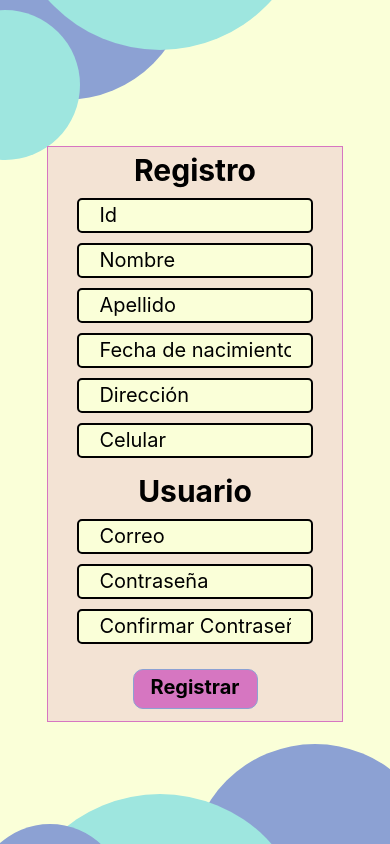
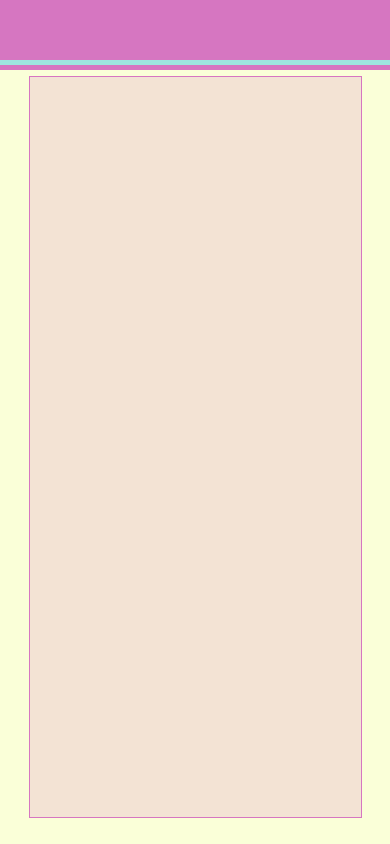
Before and after one commit to Leana05/Proyect_movil, a React Native app in the folder GlexPet/: screen / in a window 390 px wide. Built offline with nearby package versions, Linux system fonts and the light colour scheme.

Commit message:
Incio de user

```diff
--- a/GlexPet/App.js
+++ b/GlexPet/App.js
@@ -1,11 +1,13 @@
 import { StatusBar } from 'expo-status-bar';
 import { StyleSheet, Text, View } from 'react-native';
 import SignUp from './src/screens/SignUp.js'
+import User from './src/screens/User.js'
 
 export default function App() {
   return (
     <View style={styles.container}>
-      <SignUp></SignUp>
+      <User></User>
+      {/* <SignUp></SignUp> */}
     </View>
   );
 }
--- a/GlexPet/src/screens/SignUp.js
+++ b/GlexPet/src/screens/SignUp.js
@@ -43,7 +43,6 @@ const stylesSignUp = StyleSheet.create({
         display: 'flex',
         width: '100%',
         height: '100%',
-        backgroundColor: 'red',
         alignItems: 'center',
         justifyContent: 'center',
         backgroundColor: '#FAFFD8',
--- a/GlexPet/src/screens/User.js
+++ b/GlexPet/src/screens/User.js
@@ -1,11 +1,14 @@
-import { View, Text, ScrollView} from 'react-native'
+import { View, Text, ScrollView, StyleSheet} from 'react-native'
 import React from 'react'
 
 const User = () => {
     return (
         <ScrollView contentContainerStyle={stylesUser.container}>
-            <View>
-                <Text>User</Text>
+            <View style={stylesUser.decorative1}></View>
+            <View style={stylesUser.decorative2}></View>
+
+            <View style={stylesUser.data_container}>
+
             </View>
         </ScrollView>
     )
@@ -18,10 +21,35 @@ const stylesUser = StyleSheet.create({
         display: 'flex',
         width: '100%',
         height: '100%',
-        backgroundColor: 'red',
+        backgroundColor: '#FAFFD8',
         alignItems: 'center',
         justifyContent: 'center',
-        backgroundColor: '#FAFFD8',
         padding: 10,
     },
+
+    data_container:{
+        width: '90%',
+        height: '90%',
+        borderWidth: 1,
+        borderColor: '#D676C1',
+        backgroundColor: 'rgba(214, 118, 192, 0.2)',
+        alignItems: 'center',
+        marginTop: 50,
+    },
+
+    decorative1: {
+        position: 'absolute',
+        width: '110%',
+        height: 70,
+        backgroundColor: '#D676C1',
+        top: 0,
+    },
+
+    decorative2: {
+        position: 'absolute',
+        width: '100%',
+        height: 5,
+        backgroundColor: '#9EE6DF',
+        top: 60,
+    },
 })
```
